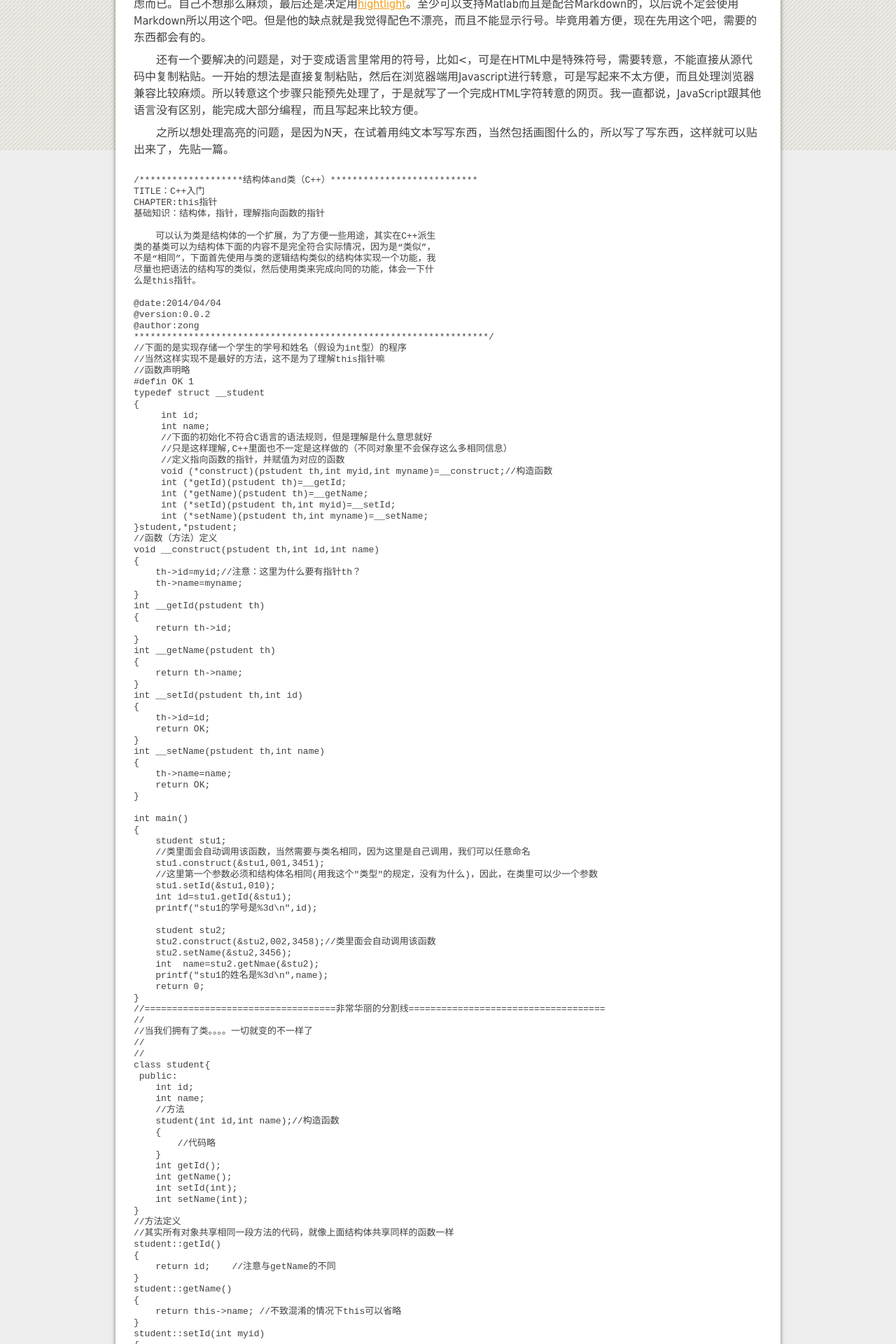
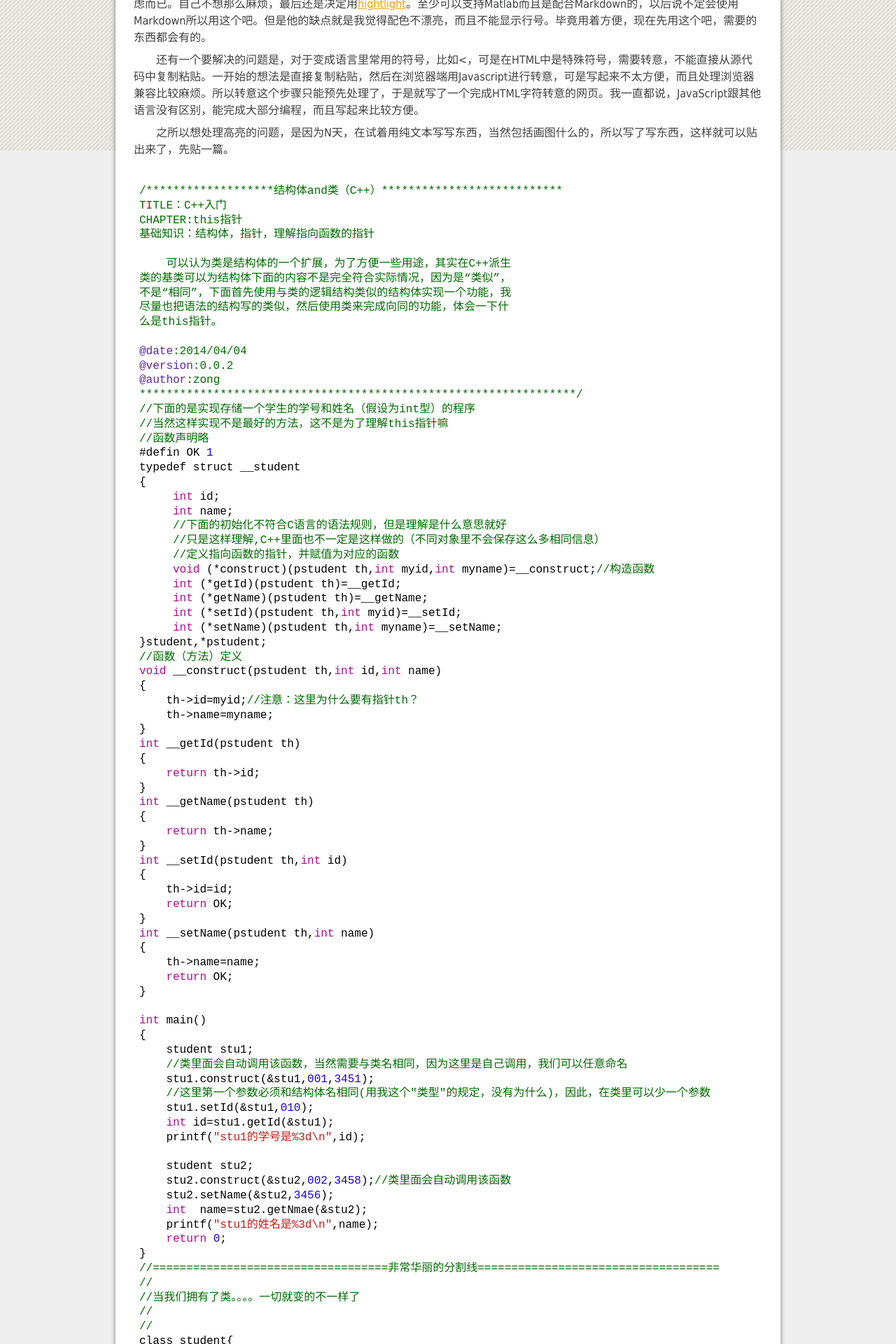
Before and after one commit to ucase/ucase.github.io, a Jekyll site: the page built from _posts/2014-05-31-syntax-highlight.html, in a window 1280 px wide. Shown: the part 341-2261 px from the top of the page at 70% size. Built offline with Jekyll 4.4.1, drawn with Linux system fonts in a browser that asks for light colours; comment, search, counter and statistics services are not loaded.

Commit message:
syntax highlight2

```diff
--- a/_layouts/blog.html
+++ b/_layouts/blog.html
@@ -11,11 +11,12 @@ layout: default
 	</p>
 	</div>
 </div>
-
+<!--百度分享-->
 <div>
 	<div class="bdsharebuttonbox"><a href="#" class="bds_more" data-cmd="more"></a><a title="分享到QQ空间" href="#" class="bds_qzone" data-cmd="qzone"></a><a title="分享到新浪微博" href="#" class="bds_tsina" data-cmd="tsina"></a><a title="分享到腾讯微博" href="#" class="bds_tqq" data-cmd="tqq"></a><a title="分享到微信" href="#" class="bds_weixin" data-cmd="weixin"></a><a title="分享到天涯社区" href="#" class="bds_ty" data-cmd="ty"></a><a title="分享到Twitter" href="#" class="bds_twi" data-cmd="twi"></a><a title="分享到搜狐微博" href="#" class="bds_tsohu" data-cmd="tsohu"></a><a title="分享到Facebook" href="#" class="bds_fbook" data-cmd="fbook"></a><a title="分享到linkedin" href="#" class="bds_linkedin" data-cmd="linkedin"></a><a title="分享到腾讯朋友" href="#" class="bds_tqf" data-cmd="tqf"></a><a title="分享到豆瓣网" href="#" class="bds_douban" data-cmd="douban"></a><a title="分享到人人网" href="#" class="bds_renren" data-cmd="renren"></a></div>
 	<script>window._bd_share_config={"common":{"bdSnsKey":{},"bdText":"{{ page.title }}","bdDesc" : "","bdMini":"2","bdMiniList":false,"bdPic":"","bdStyle":"0","bdSize":"24"},"share":{}};with(document)0[(getElementsByTagName('head')[0]||body).appendChild(createElement('script')).src='http://bdimg.share.baidu.com/static/api/js/share.js?v=89860593.js?cdnversion='+~(-new Date()/36e5)];</script>
 </div>
+<!--多说-->
 <div>
 			<!-- 多说评论框 start -->
 			<div class="ds-thread" data-thread-key="{{ page.id }}" data-title="{{ page.title }}" data-url="{{ site:url }}{{ page.url }}"></div>
--- a/_layouts/default.html
+++ b/_layouts/default.html
@@ -7,6 +7,7 @@
 	<meta name="description" content="{{ site.description }}"/>
 	<link href="/css/style.css" rel="stylesheet" type="text/css" />
 	<link href="/css/layout.css" rel="stylesheet" type="text/css" />
+	<link href="/css/highlight.css" rel="stylesheet" type="text/css" />
 	<!--[if lt IE 9]>
 		<style>
 		.nav-box{filter: progid:DXImageTransform.Microsoft.gradient(startColorstr=#4C282828b,endColorstr=#4C282828b);}
--- a/css/style.css
+++ b/css/style.css
@@ -212,6 +212,7 @@ input, select, textarea { font-family:Tahoma, Geneva, sans-serif; font-size:1em;
 .blog p.author{padding-bottom:1em;}
 .blog p.date{color:#bdc3c7;}
 .blog a{color:#f39c12;}
+.blog code{font-size:16px;line-height:1.3em}
 .blog p.formula{text-align:center;position:relative}
 .blog span.formulaNO{
 	display:block;
```
Also changed, not shown: other parts of _layouts/blog.html (+1 -1 lines), other parts of _layouts/default.html (+3 -0 lines).
